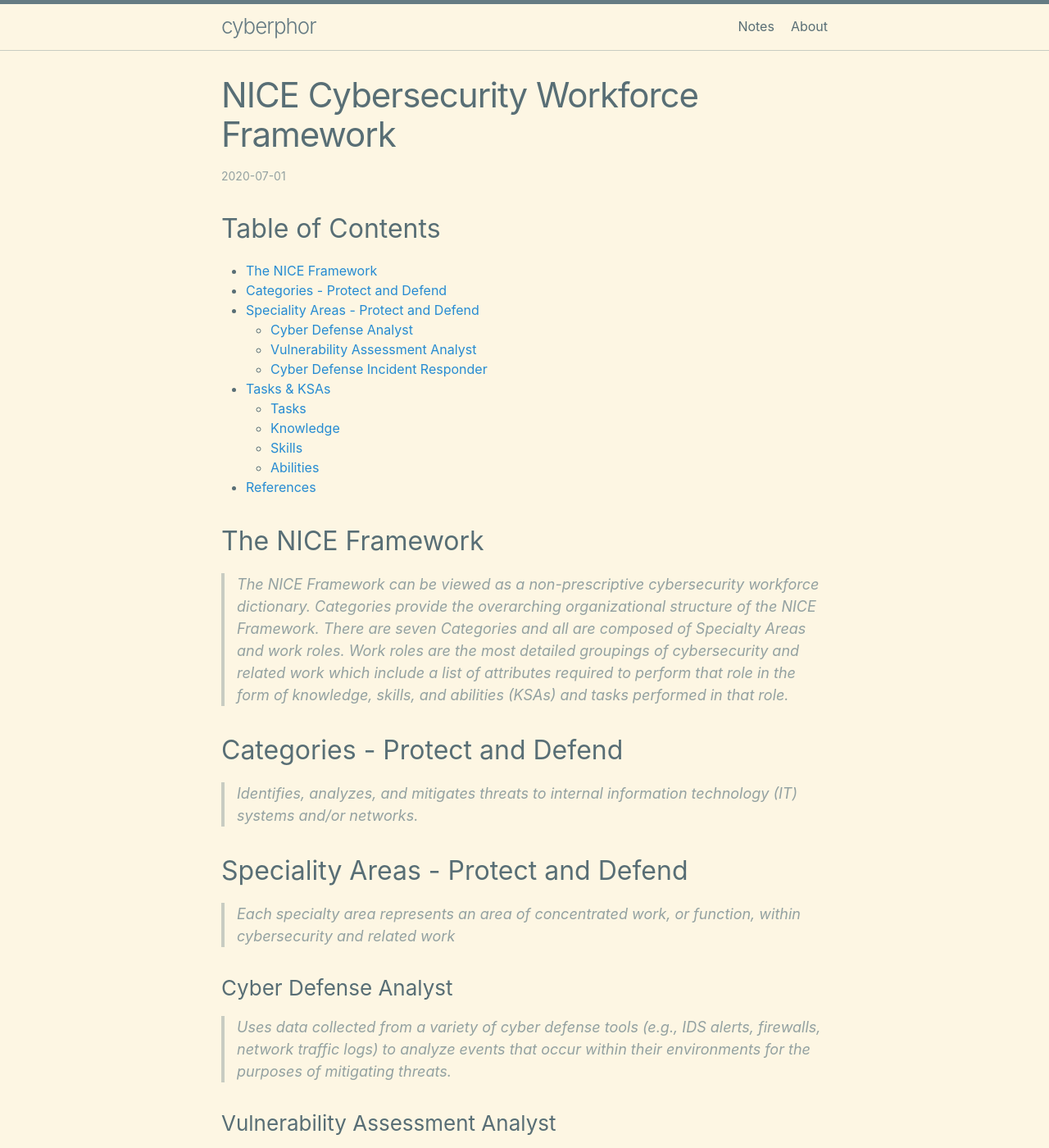
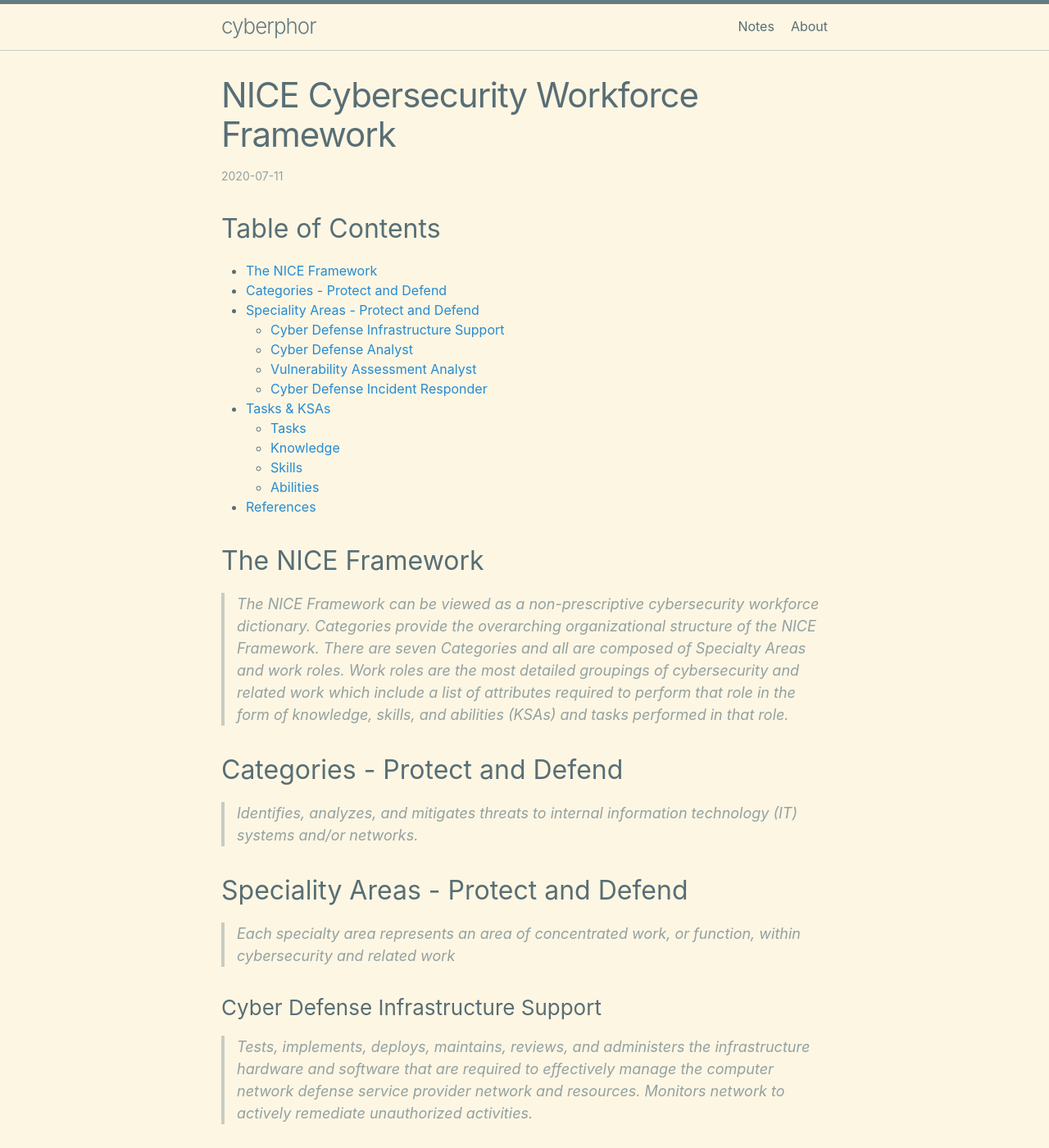
Before and after one commit to cyberphor/blog, a Jekyll site: the page built from _posts/2020-07-11-nice.md, in a window 1280 px wide and 1400 px high. Shown: the whole window at 82% size. Built offline with Jekyll 4.4.1, drawn with Linux system fonts in a browser that asks for light colours.

Commit message:
Update and rename 2020-07-01-nice.md to 2020-07-11-nice.md

```diff
--- a/_posts/2020-07-01-nice.md
+++ b/_posts/2020-07-11-nice.md
@@ -9,6 +9,7 @@ category: 'notes'
 * [The NICE Framework](#the-nice-framework)
 * [Categories - Protect and Defend](#categories-protect-and-defend)
 * [Speciality Areas - Protect and Defend](#speciality-areas-protect-and-defend)
+  * [Cyber Defense Infrastructure Support](#cyber-defense-infrastructure-support)
   * [Cyber Defense Analyst](#cyber-defense-analyst)
   * [Vulnerability Assessment Analyst](#vulnerability-assessment-analyst)
   * [Cyber Defense Incident Responder](#cyber-defense-incident-responder)
@@ -27,6 +28,9 @@ category: 'notes'
 
 ## Speciality Areas - Protect and Defend
 > Each specialty area represents an area of concentrated work, or function, within cybersecurity and related work
+
+### Cyber Defense Infrastructure Support
+> Tests, implements, deploys, maintains, reviews, and administers the infrastructure hardware and software that are required to effectively manage the computer network defense service provider network and resources. Monitors network to actively remediate unauthorized activities.
 
 ### Cyber Defense Analyst
 > Uses data collected from a variety of cyber defense tools (e.g., IDS alerts, firewalls, network traffic logs) to analyze events that occur within their environments for the purposes of mitigating threats.
```
